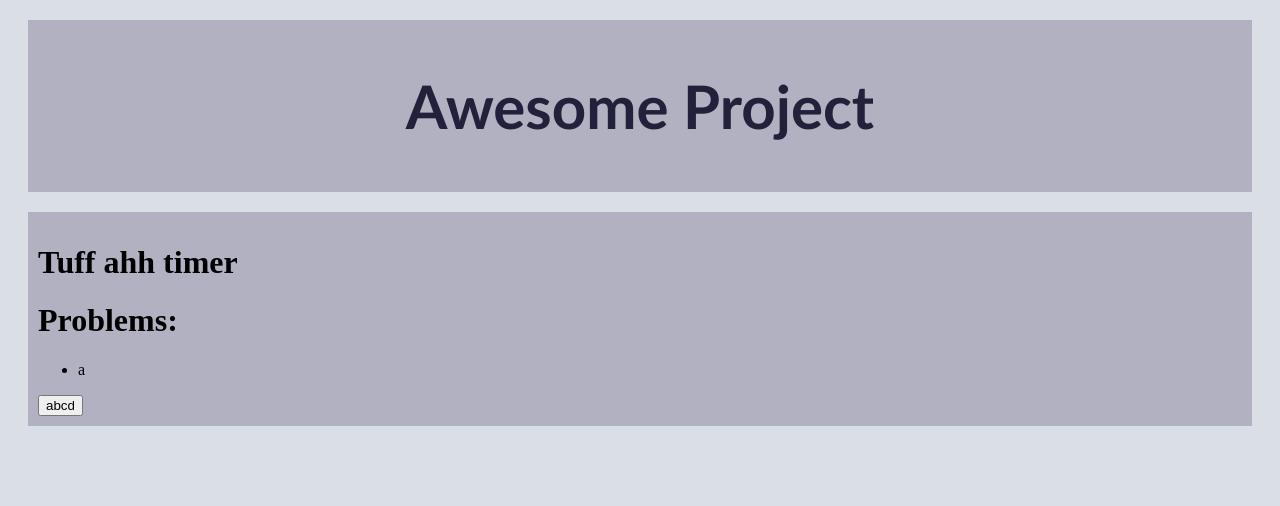
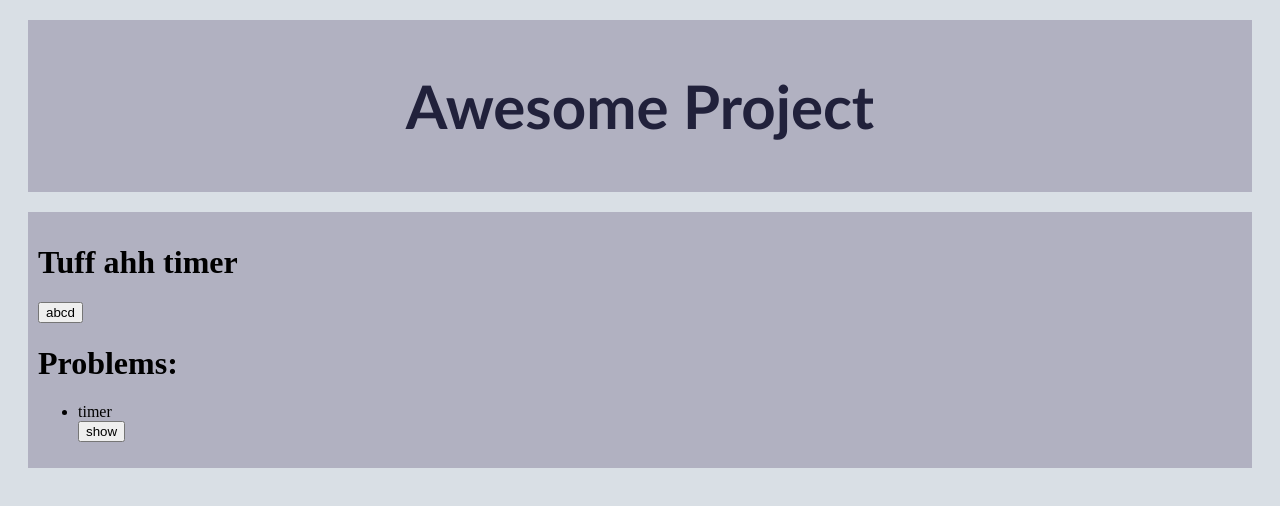
Before and after one commit to PugsRDubs/islandhacks25, a SvelteKit app: page / in a window 1280 px wide. Both pictures are taken after a click on the button "abcd". Shown: the top 506 px of the page. Built offline with nearby package versions, Linux system fonts and the light colour scheme.

Commit message:
add basic functionality

```diff
--- a/src/routes/+page.svelte
+++ b/src/routes/+page.svelte
@@ -1,16 +1,24 @@
 <script lang="ts">
-    var timers : Array<String> = $state([]);
+    var timers : Array<Boolean> = $state([]);
 
     function a() {
-        timers.push("a");
+        timers.push(false);
+    }
+
+    function flip(bool : Boolean) {
+        bool = !bool
     }
 </script>
 
 <h1>Tuff ahh timer</h1>
+<button onclick={a}>abcd</button>
 <h1>Problems:</h1>
 <ul>
-    {#each timers as timer}
-        <li>{timer}</li>
+    {#each timers as timer, i}
+        <li>timer</li>
+        <button onclick={() => timers[i] = !timer}>{#if timer}hide{:else}show{/if}</button>
+        {#if timer}
+            <p>hey</p>
+        {/if}
     {/each}
 </ul>
-<button onclick={a}>abcd</button>
```
